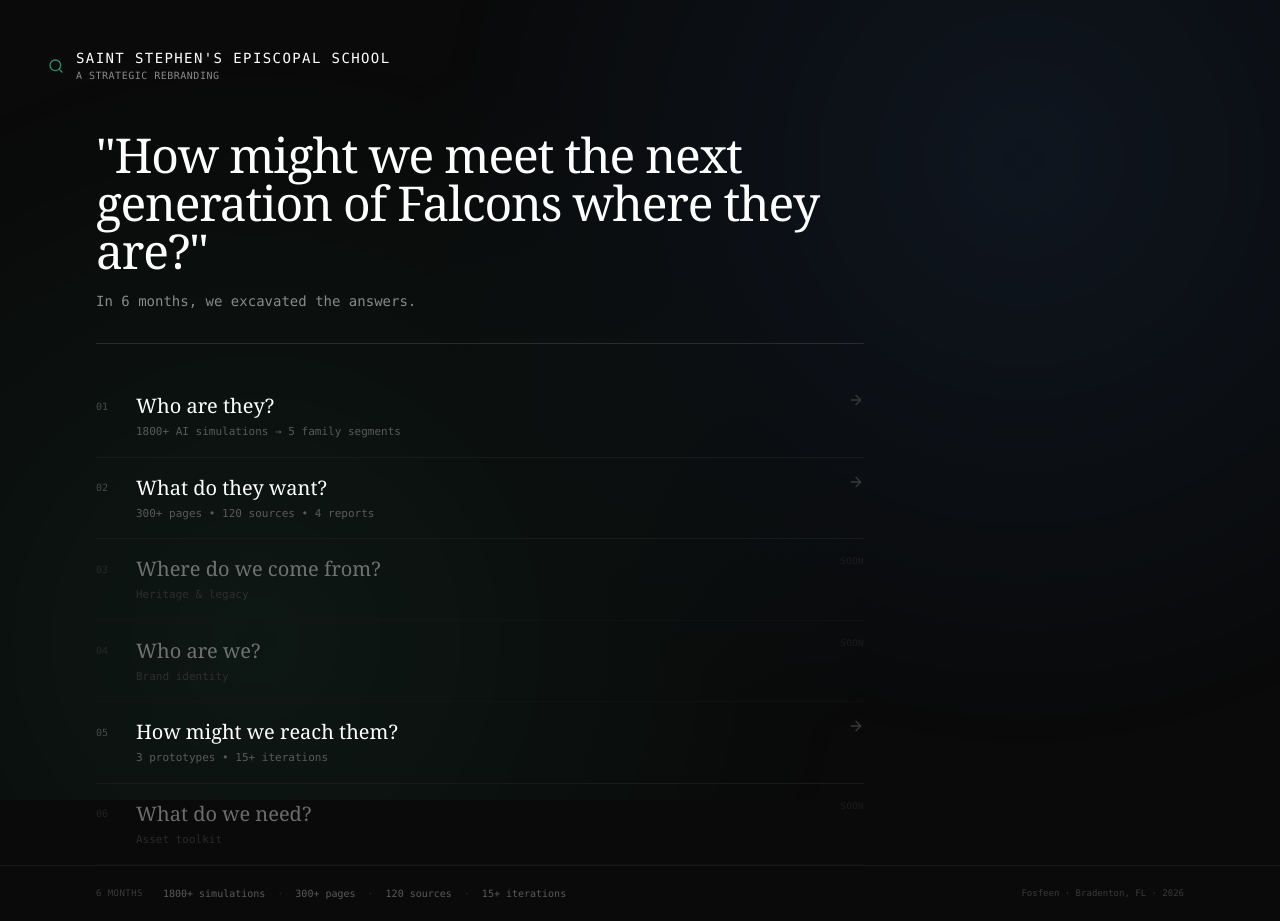
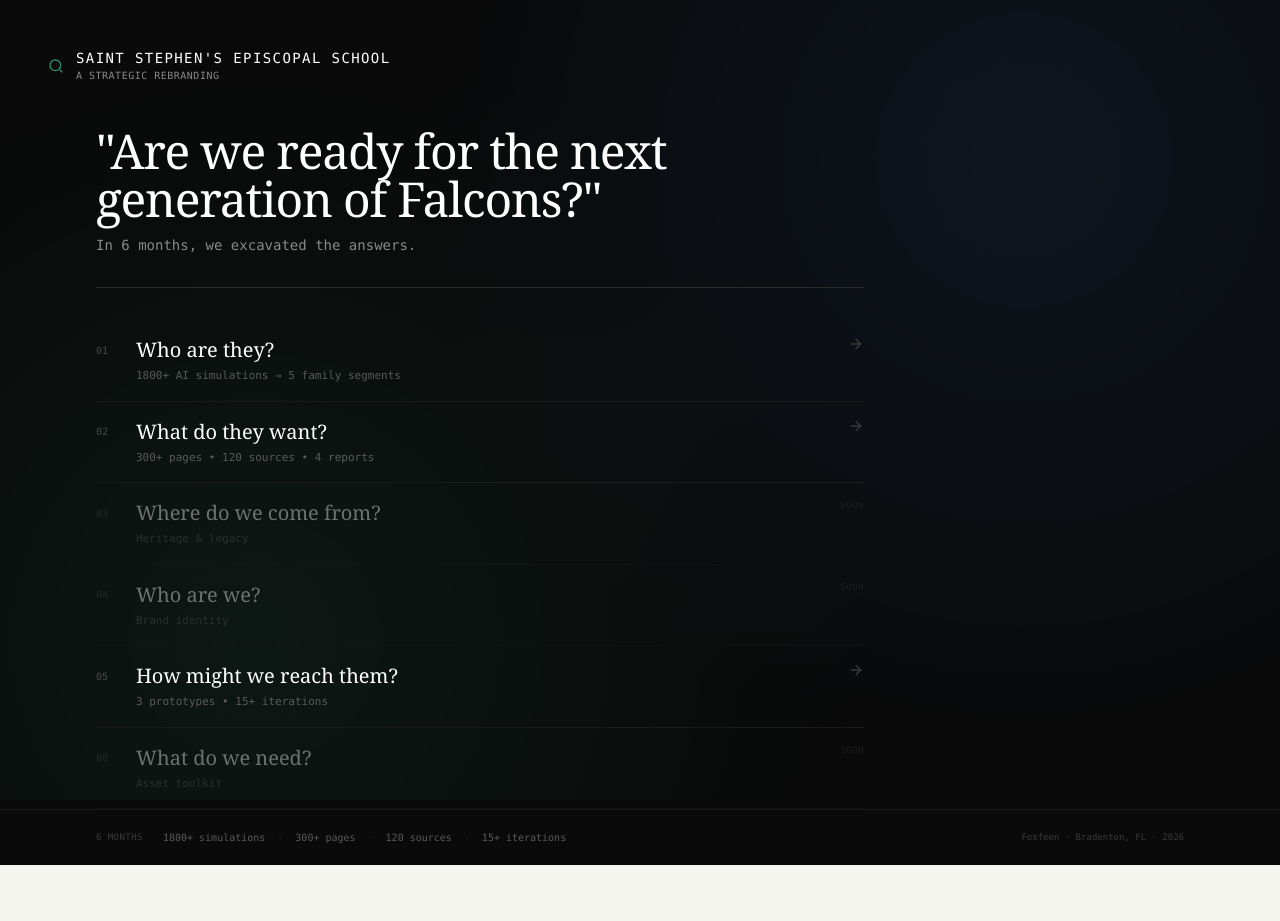
Before and after one commit to dobedobedu/SSES_Rebranding, a React (Vite) app: page / in a window 1280 px wide. After the commit the page ends 865 px from the top, so only its background shows below. Built offline with nearby package versions, Linux system fonts and the light colour scheme.

Commit message:
Fix hero flicker: shorter question + fixed h2 height
- Changed hero text to shorter, punchier question
- Added fixed height on h2 with flex centering to prevent layout shift during scramble

Co-authored-by: factory-droid[bot] <138933559+factory-droid[bot]@users.noreply.github.com>

```diff
--- a/components/SplashScreen.tsx
+++ b/components/SplashScreen.tsx
@@ -67,7 +67,7 @@
   { name: 'Bounce', href: 'https://bounce-sand-gamma.vercel.app', description: 'Rounded Sans' },
 ];
 
-const DEFAULT_HERO = 'How might we meet the next generation of Falcons where they are?';
+const DEFAULT_HERO = 'Are we ready for the next generation of Falcons?';
 
 // Fast scramble effect
 const ScrambleText: React.FC<{ text: string; speed?: number }> = ({ text, speed = 20 }) => {
@@ -172,8 +172,8 @@
           <div className={`max-w-3xl transition-all duration-1000 delay-500 ${mounted ? 'opacity-100 translate-y-0' : 'opacity-0 translate-y-8'}`}>
 
             {/* Hero Question with scramble effect - fixed height to prevent layout shift */}
-            <div className="mb-8 min-h-[120px] md:min-h-[140px] lg:min-h-[160px]">
-              <h2 className="font-serif text-3xl md:text-4xl lg:text-5xl font-normal mb-4 tracking-tight leading-tight">
+            <div className="mb-8">
+              <h2 className="font-serif text-3xl md:text-4xl lg:text-5xl font-normal mb-4 tracking-tight leading-tight h-[4rem] md:h-[5rem] lg:h-[5.5rem] flex items-center">
                 "<ScrambleText text={heroText} speed={15} />"
               </h2>
               <p className="font-mono text-sm text-[#8a8a8a] max-w-xl">
```
